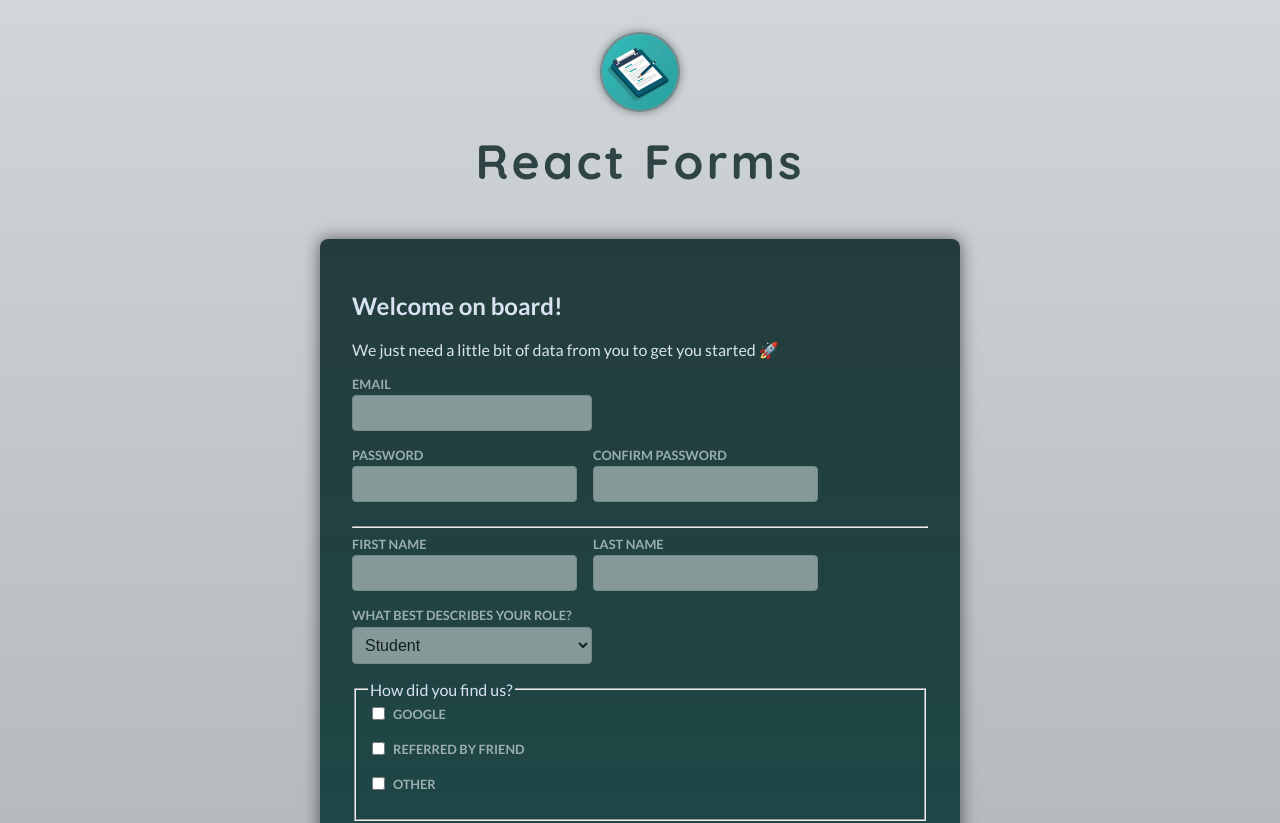
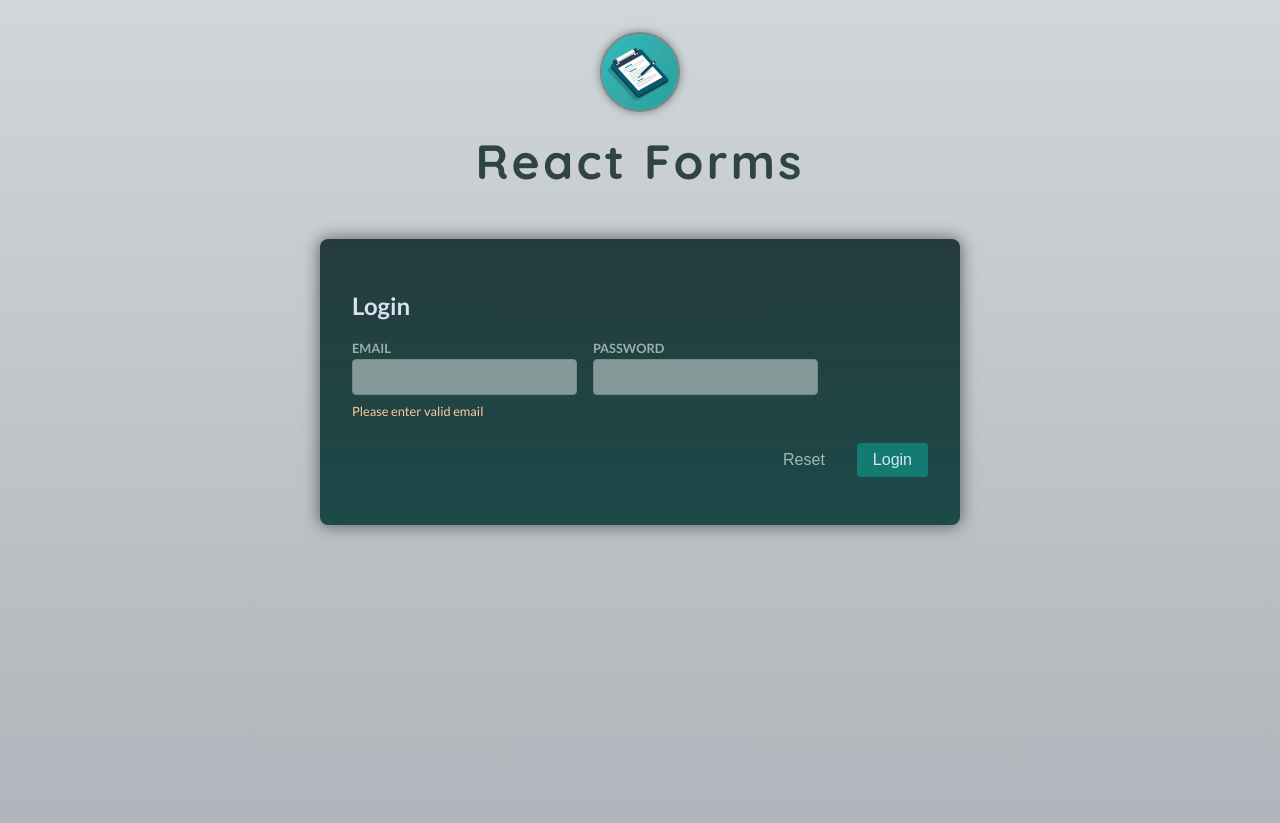
Before and after one commit to ashutiwary19/React-udemy, a React (Vite) app in the folder FormsUserInput/: page / in a window 1280 px wide. Shown: the top 823 px of the page. Built offline with nearby package versions, Linux system fonts and the light colour scheme.

Commit message:
Added validation

```diff
--- a/FormsUserInput/src/App.jsx
+++ b/FormsUserInput/src/App.jsx
@@ -7,7 +7,7 @@ function App() {
     <>
       <Header />
       <main>
-        <Signup />
+        <Login />
       </main>
     </>
   );
--- a/FormsUserInput/src/components/Login.jsx
+++ b/FormsUserInput/src/components/Login.jsx
@@ -5,6 +5,10 @@ export default function Login() {
     email: "",
     password: "",
   });
+
+  // Not a good approach as empty will be valid
+  // and even entering one char will give error
+  const validEmail = enteredValues != "" && !enteredValues.email.includes("@");
 
   function handleValueChange(key, value) {
     setEnteredValues((prevValues) => ({ ...prevValues, [key]: value }));
@@ -31,6 +35,9 @@ export default function Login() {
             onChange={(event) => handleValueChange("email", event.target.value)}
             value={enteredValues.email}
           />
+          <div className="control-error">
+            {validEmail && <p>Please enter valid email</p>}
+          </div>
         </div>
 
         <div className="control no-margin">
```
